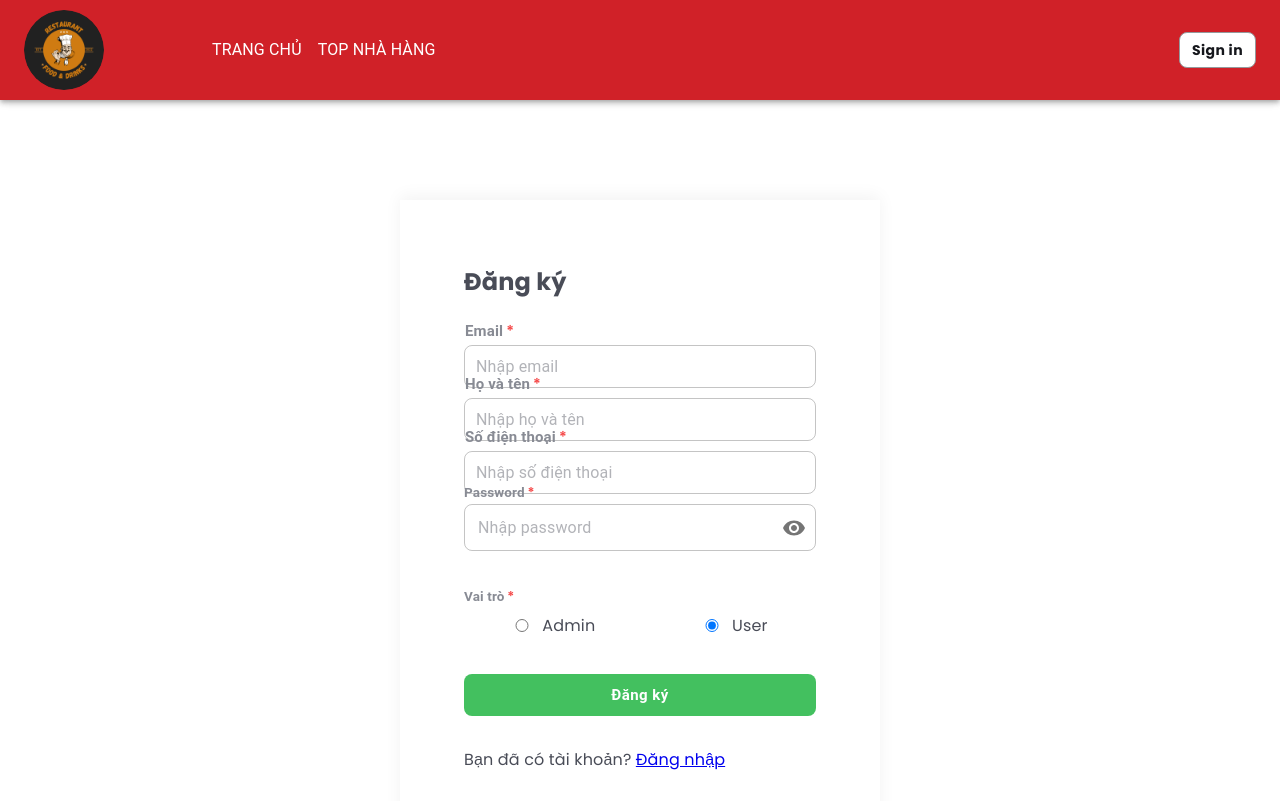
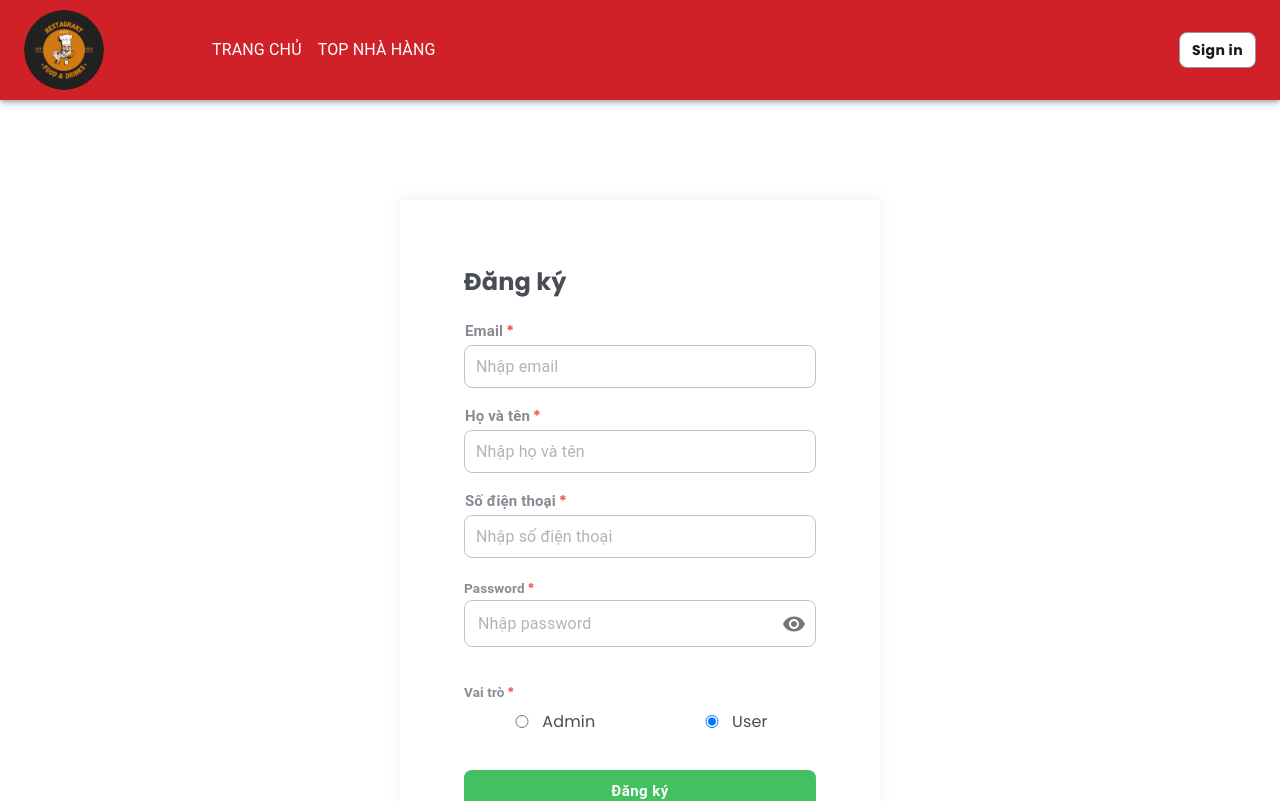
Before and after one commit to DAITHANG23/X22-FE, a React (Create React App) app: page /register in a window 1280 px wide. Shown: the top 801 px of the page. Built offline with nearby package versions, Linux system fonts and the light colour scheme.

Commit message:
update  UI login

```diff
--- a/src/pages/Login/index.js
+++ b/src/pages/Login/index.js
@@ -8,6 +8,7 @@ import "./styles.css";
 import { Form, Formik } from "formik";
 import FormTextField from "../../shares/components/CustomFormTextField";
 import {
+  Box,
   FormControl,
   IconButton,
   InputAdornment,
@@ -114,6 +115,7 @@ const Login = () => {
               }}
             >
               <h2 style={{ paddingBottom: "40px" }}>Đăng nhập</h2>
+              <Box sx={{ marginBottom: "32px" }}>
                 <FormTextField
                   required
                   name="email"
@@ -125,6 +127,8 @@ const Login = () => {
                     margin: "32px 0px",
                   }}
                 />
+              </Box>
+
               <FormControl
                 sx={{
                   width: "100%",
--- a/src/pages/Register/index.js
+++ b/src/pages/Register/index.js
@@ -6,6 +6,7 @@ import Alert from "@mui/material/Alert";
 import { useNavigate } from "react-router-dom";
 import { Form, Formik } from "formik";
 import {
+  Box,
   FormControl,
   FormHelperText,
   IconButton,
@@ -96,7 +97,7 @@ function Register() {
                 </Alert>
               )}
               <h2 style={{ paddingBottom: "40px" }}>Đăng ký</h2>
-
+              <Box sx={{ marginBottom: "32px" }}>
                 <FormTextField
                   required
                   name="email"
@@ -108,7 +109,9 @@ function Register() {
                     margin: "32px 0px",
                   }}
                 />
+              </Box>
 
+              <Box sx={{ marginBottom: "32px" }}>
                 <FormTextField
                   required
                   name="name"
@@ -120,7 +123,9 @@ function Register() {
                     margin: "32px 0px",
                   }}
                 />
+              </Box>
 
+              <Box sx={{ marginBottom: "32px" }}>
                 <FormTextField
                   required
                   name="phoneNumber"
@@ -133,6 +138,7 @@ function Register() {
                     margin: "32px 0px",
                   }}
                 />
+              </Box>
 
               <FormControl
                 sx={{
```
Lines whose indentation alone changed are shown as unchanged.
